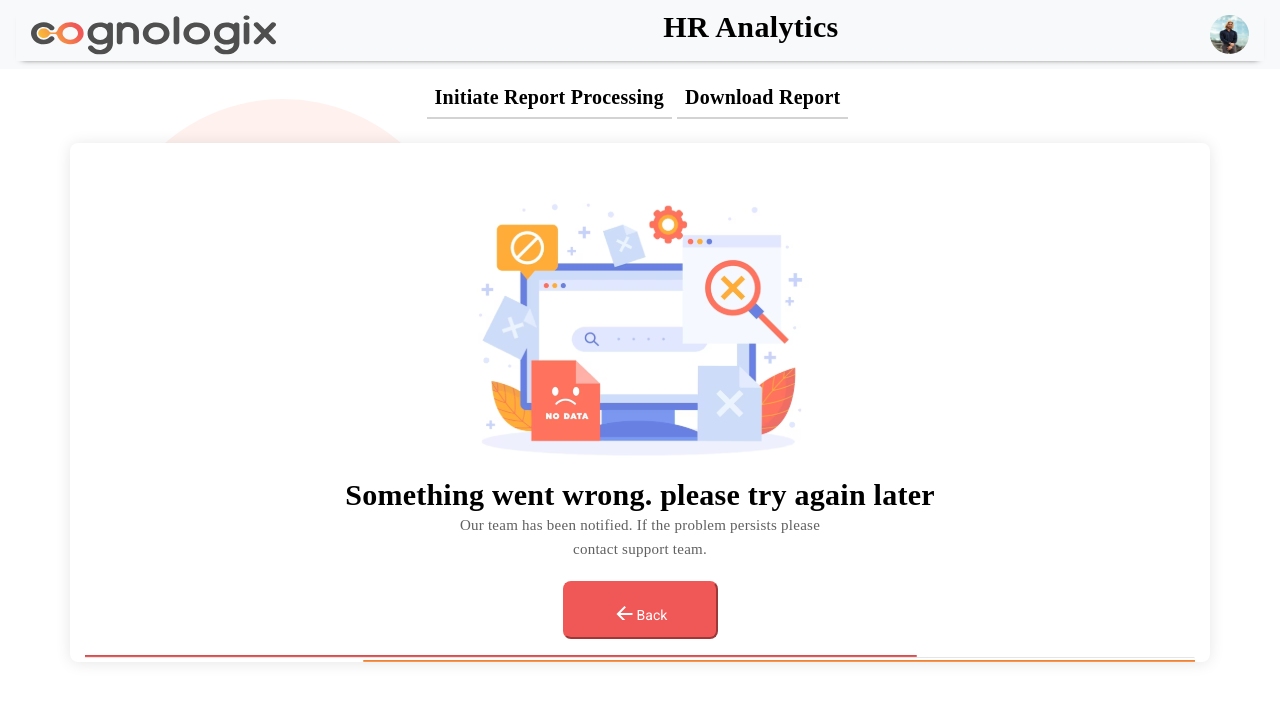
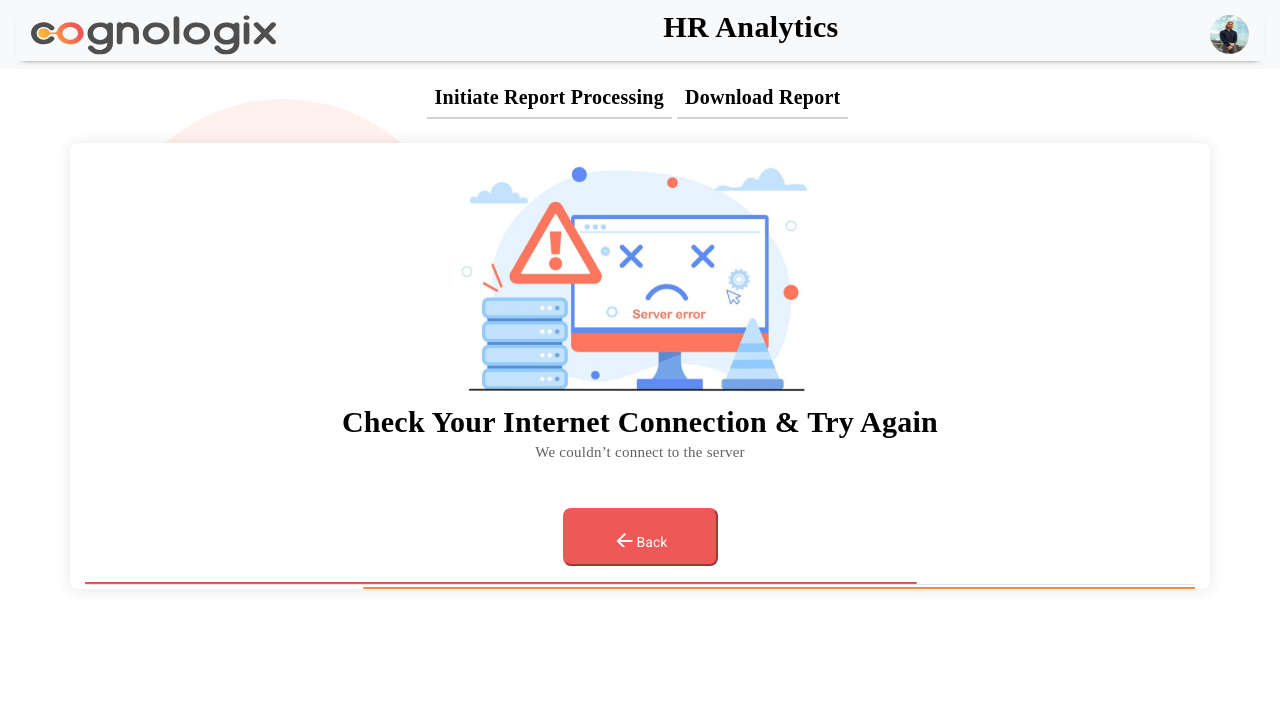
Before and after one commit to avadhut-kore-cognologix/hr-analytics-ui, an Angular app: page /server-error in a window 1280 px wide. Shown: the top 702 px of the page. Built offline with nearby package versions, Linux system fonts and the light colour scheme.

Commit message:
Added server error page

```diff
--- a/src/app/app-routing.module.ts
+++ b/src/app/app-routing.module.ts
@@ -3,13 +3,14 @@ import { RouterModule, Routes } from '@angular/router';
 import { InitiateReportProcessingComponent } from './components/initiate-report-processing/initiate-report-processing.component';
 import { DownloadReportComponent } from './components/download-report/download-report.component';
 import { UnknownErrorPageComponent } from './components/unknown-error-page/unknown-error-page.component';
+import { ServerErrorPageComponent } from './components/server-error-page/server-error-page.component';
 
 const routes: Routes = [
   { path: '', redirectTo: 'initiate-report-processing', pathMatch: 'full' },
   { path: 'initiate-report-processing', component: InitiateReportProcessingComponent },
   { path: 'download-report', component: DownloadReportComponent },
   { path: 'download-report/:requestId', component: DownloadReportComponent },
-  { path: 'something-went-wrong', component: UnknownErrorPageComponent },
+  { path: 'server-error', component: ServerErrorPageComponent },
   { path: '**', pathMatch: 'full', component: UnknownErrorPageComponent },
 ];
 
--- a/src/app/app.module.ts
+++ b/src/app/app.module.ts
@@ -18,6 +18,7 @@ import { InitiateReportProcessingComponent } from './components/initiate-report-
 import { LoadingModalComponent } from './components/loading-modal/loading-modal.component';
 import { DownloadGmailFileComponent } from './components/download-gmail-file/download-gmail-file.component';
 import { UnknownErrorPageComponent } from './components/unknown-error-page/unknown-error-page.component';
+import { ServerErrorPageComponent } from './components/server-error-page/server-error-page.component';
 
 @NgModule({
   declarations: [
@@ -26,7 +27,8 @@ import { UnknownErrorPageComponent } from './components/unknown-error-page/unkno
     InitiateReportProcessingComponent,
     LoadingModalComponent,
     DownloadGmailFileComponent,
-    UnknownErrorPageComponent
+    UnknownErrorPageComponent,
+    ServerErrorPageComponent
   ],
   imports: [
     BrowserModule,
--- a/src/app/components/initiate-report-processing/initiate-report-processing.component.ts
+++ b/src/app/components/initiate-report-processing/initiate-report-processing.component.ts
@@ -70,6 +70,7 @@ export class InitiateReportProcessingComponent {
         alert(errorMessage);
         console.error(e);
         this.closeLoadingModal();
+        this.router.navigate(['server-error']);
       }
     });
   }
--- /dev/null
+++ b/src/app/components/server-error-page/server-error-page.component.css
@@ -0,0 +1,56 @@
+.main-image {
+    margin: auto;
+    width: 407px;
+    height: 260px;
+
+    background: url(../../../assets/images/server-error.svg);
+}
+
+.heading {
+    margin: auto;
+    font-family: 'Montserrat';
+    font-style: normal;
+    font-weight: 700;
+    font-size: 30px;
+    line-height: 37px;
+    /* identical to box height */
+    text-align: center;
+
+    color: #000000;
+}
+
+.description {
+    margin: auto;
+    width: 383px;
+    height: 48px;
+    font-family: 'Montserrat';
+    font-style: normal;
+    font-weight: 400;
+    font-size: 15px;
+    line-height: 24px;
+    /* or 160% */
+    text-align: center;
+
+    color: #606060;
+}
+
+.button-container {
+    margin: auto;
+    width: 155px;
+    height: 58px;
+}
+
+.back-button {
+    width: 155px;
+    height: 58px;
+
+    background: #F05757;
+    border-color: #F05757;
+    border-radius: 8px;
+    color: #FFFFFF;
+}
+
+:host /deep/ .mat-icon {
+    padding-top: 6px !important;
+    padding-right: 5px !important;
+}
--- /dev/null
+++ b/src/app/components/server-error-page/server-error-page.component.html
@@ -0,0 +1,7 @@
+<div class="main-image"></div>
+<div class="heading">Check Your Internet Connection & Try Again</div>
+<div class="description">We couldn’t connect to the server</div>
+<br />
+<div class="button-container">
+    <button class="back-button" (click)="goHome()"><mat-icon>arrow_back</mat-icon>Back</button>
+</div>
--- /dev/null
+++ b/src/app/components/server-error-page/server-error-page.component.ts
@@ -0,0 +1,15 @@
+import { Component } from '@angular/core';
+import { Router } from '@angular/router';
+
+@Component({
+  selector: 'app-server-error-page',
+  templateUrl: './server-error-page.component.html',
+  styleUrl: './server-error-page.component.css'
+})
+export class ServerErrorPageComponent {
+  constructor(private router: Router) { }
+
+  goHome(): void {
+    this.router.navigate(['initiate-report-processing']);
+  }
+}
```
Also changed, not shown: src/assets/images/server-error.svg (added), 1 other file (tests, documents, lock files or other folders).
